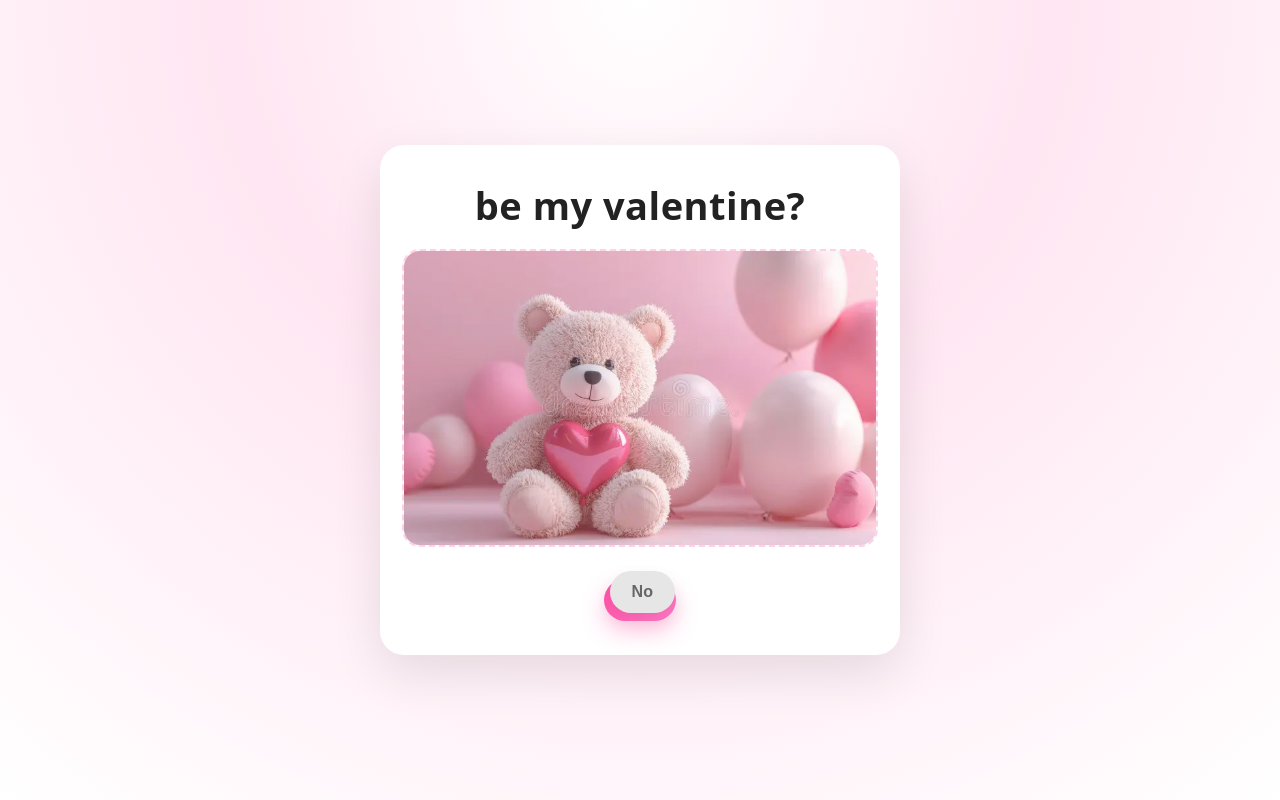
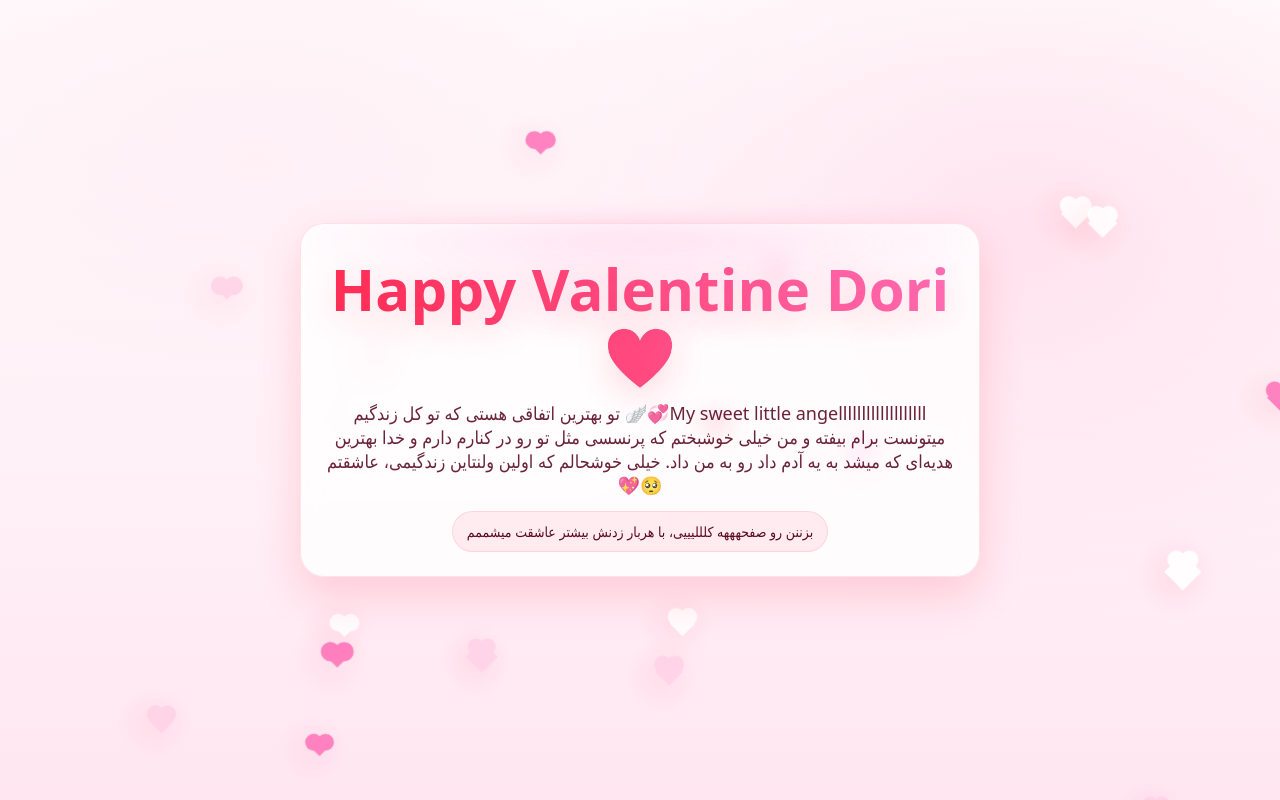
Before and after one commit to AIDGH/Valentine, a plain HTML site: page index.html in a window 1280 px wide. Drawn offline with Linux system fonts and the light colour scheme.

Commit message:
Add files via upload

```diff
--- a/index.html
+++ b/index.html
@@ -1,193 +1,277 @@
 <!doctype html>
-<html lang="en">
+<html lang="fa" dir="rtl">
 <head>
-  <meta charset="UTF-8" />
-  <meta name="viewport" content="width=device-width, initial-scale=1.0" />
-  <title>Be My Valentine</title>
+  <meta charset="utf-8" />
+  <meta name="viewport" content="width=device-width, initial-scale=1" />
+  <title>ولنتاینت مبارک</title>
   <style>
     :root{
-      --pink:#ff4fa3;
-      --pink2:#ff79c6;
-      --gray:#e6e6e6;
-      --text:#222;
+      --red:#ff2d55;
+      --pink:#ff6fb7;
+      --soft:#ffe6f1;
+      --white:#ffffff;
+      --bg1:#fff0f6;
+      --bg2:#ffe3ee;
+      --shadow: 0 18px 45px rgba(255, 45, 85, .18);
     }
 
-    * { box-sizing: border-box; }
+    *{ box-sizing:border-box; }
+    html,body{ height:100%; margin:0; font-family: system-ui, -apple-system, "Segoe UI", Tahoma, sans-serif; }
+
     body{
-      margin:0;
-      min-height:100vh;
-      display:grid;
-      place-items:center;
-      font-family: system-ui, -apple-system, Segoe UI, Roboto, Arial, sans-serif;
-      background: radial-gradient(circle at top, #fff 0%, #ffe6f2 40%, #ffffff 100%);
-      color:var(--text);
+      overflow:hidden;
+      background:
+        radial-gradient(1200px 700px at 20% 20%, var(--bg1), transparent 60%),
+        radial-gradient(1000px 700px at 80% 30%, var(--bg2), transparent 55%),
+        linear-gradient(180deg, #fff, var(--soft));
+      display:flex;
+      align-items:center;
+      justify-content:center;
+      color:#5a0b22;
     }
 
+    /* کارت وسط */
     .card{
-      width:min(520px, 92vw);
-      background:#fff;
+      position:relative;
+      width:min(92vw, 680px);
+      padding:28px 22px 24px;
       border-radius:24px;
-      padding:28px 22px 26px;
-      box-shadow: 0 18px 50px rgba(0,0,0,.10);
+      background: rgba(255,255,255,.82);
+      backdrop-filter: blur(10px);
+      box-shadow: var(--shadow);
+      border:1px solid rgba(255, 45, 85, .12);
       text-align:center;
-      position:relative;
+      z-index:3;
     }
 
-    h1{
-      margin: 6px 0 18px;
-      font-size: clamp(28px, 4vw, 38px);
-      letter-spacing:.5px;
-      text-transform: lowercase;
+    .title{
+      font-size: clamp(34px, 6vw, 58px);
+      line-height:1.15;
+      margin: 4px 0 12px;
+      letter-spacing: .2px;
+      background: linear-gradient(90deg, var(--red), var(--pink));
+      -webkit-background-clip: text;
+      background-clip:text;
+      color:transparent;
+      font-weight: 900;
+      text-shadow: 0 10px 35px rgba(255,45,85,.18);
     }
 
-    .img-wrap{
-      width: 100%;
-      border-radius:18px;
-      overflow:hidden;
-      background: #fafafa;
-      border: 2px dashed #ffd1e7;
-      aspect-ratio: 16 / 10;
-      display:grid;
-      place-items:center;
-      margin-bottom: 18px;
-      position:relative;
+    .subtitle{
+      font-size: clamp(14px, 2.3vw, 18px);
+      margin: 0 0 14px;
+      opacity:.9;
     }
 
-    .img-wrap img{
+    .note{
+      display:inline-block;
+      padding:10px 14px;
+      border-radius:999px;
+      background: rgba(255, 45, 85, .08);
+      border: 1px solid rgba(255, 45, 85, .12);
+      font-size: 14px;
+    }
+
+    /* پس‌زمینه‌ی قلب‌های شناور */
+    .floaters{
+      position:fixed;
+      inset:0;
+      z-index:1;
+      pointer-events:none;
+      overflow:hidden;
+    }
+
+    .heart{
+      position:absolute;
+      width: 18px;
+      height: 18px;
+      transform: rotate(45deg);
+      opacity:.85;
+      filter: drop-shadow(0 10px 16px rgba(255,45,85,.18));
+      animation: drift linear infinite;
+    }
+    .heart::before,
+    .heart::after{
+      content:"";
+      position:absolute;
+      width: 18px;
+      height: 18px;
+      border-radius:50%;
+      background: inherit;
+    }
+    .heart::before{ left:-9px; top:0; }
+    .heart::after{ left:0; top:-9px; }
+
+    @keyframes drift{
+      0% { transform: translateY(30px) rotate(45deg) scale(.9); }
+      50%{ transform: translateY(-22px) rotate(45deg) scale(1.08); }
+      100%{ transform: translateY(30px) rotate(45deg) scale(.9); }
+    }
+
+    /* صحنه کانواس (انفجار) */
+    canvas{
+      position:fixed;
+      inset:0;
       width:100%;
       height:100%;
-      object-fit:cover;
-      display:block;
+      z-index:2;
+      pointer-events:none;
     }
 
-    .placeholder{
+    /* درخشش نرم روی کارت */
+    .glow{
       position:absolute;
-      inset:0;
-      display:grid;
-      place-items:center;
-      padding:16px;
-      color:#777;
-      font-size:14px;
-      background: linear-gradient(135deg, rgba(255,79,163,.08), rgba(0,0,0,0));
+      inset:-2px;
+      border-radius:26px;
+      background: radial-gradient(600px 200px at 50% 0%, rgba(255,111,183,.35), transparent 60%);
+      opacity:.55;
+      z-index:-1;
+      filter: blur(10px);
     }
 
-    .buttons{
-      display:flex;
-      gap:12px;
-      justify-content:center;
-      align-items:center;
-      padding-top: 6px;
-      position:relative;
-      height:64px; /* فضا برای فرار کردن No */
-    }
-
-    button{
-      border:none;
-      border-radius:999px;
-      padding: 12px 22px;
-      font-weight:700;
-      font-size:16px;
-      cursor:pointer;
-      transition: transform .08s ease, box-shadow .15s ease, filter .15s ease;
-      user-select:none;
-      -webkit-tap-highlight-color: transparent;
-    }
-
-    #yesBtn{
-      background: linear-gradient(135deg, var(--pink), var(--pink2));
-      color:white;
-      box-shadow: 0 10px 22px rgba(255,79,163,.35);
-    }
-    #yesBtn:hover{ filter: brightness(1.03); transform: translateY(-1px); }
-    #yesBtn:active{ transform: translateY(1px) scale(.98); }
-
-    #noBtn{
-      background: var(--gray);
-      color:#666;
-      position:absolute; /* تا بتونه جابه‌جا بشه */
-      left: 50%;
-      transform: translateX(80px); /* کنار Yes شروع بشه */
-      cursor: not-allowed; /* ولی کلیک نخواهد شد */
-      box-shadow: 0 8px 18px rgba(0,0,0,.06);
+    /* احترام به کاهش حرکت */
+    @media (prefers-reduced-motion: reduce){
+      .heart{ animation:none; }
     }
   </style>
 </head>
+<body>
+  <div class="floaters" id="floaters" aria-hidden="true"></div>
+  <canvas id="fx"></canvas>
 
-<body>
- <div class="card">
-  <h1 style="font-weight:550;">Be my valentine?</h1>
-
-    <div class="img-wrap">
-      <!-- لینک عکس رو اینجا بذار -->
-      <img id="valImg" src="Teddy.webp" alt="valentine image"
-           onerror="this.style.display='none'; document.querySelector('.placeholder').style.display='grid';" />
-      <div class="placeholder">
-      </div>
-    </div>
-
-    <div class="buttons" id="arena">
-      <button id="yesBtn">Yes</button>
-      <button id="noBtn" type="button" aria-disabled="true">No</button>
-    </div>
+  <div class="card">
+    <div class="glow"></div>
+    <div class="title">Happy Valentine Dori❤️</div>
+    <div class="subtitle">My sweet little angelllllllllllllllllll💞🪽 تو بهترین اتفاقی هستی که تو کل زندگیم میتونست برام بیفته
+       و من خیلی خوشبختم که پرنسسی مثل تو رو در کنارم دارم و خدا بهترین هدیه‌ای که میشد به یه آدم داد رو به من داد.
+      خیلی خوشحالم که اولین ولنتاین زندگیمی، عاشقتم🥺💖</div>
+    <div class="note">بزننن رو صفحهههه کلللیییی، با هربار زدنش بیشتر عاشقت میشممم</div>
   </div>
 
   <script>
-    const yesBtn = document.getElementById("yesBtn");
-    const noBtn  = document.getElementById("noBtn");
-    const arena  = document.getElementById("arena");
+    // ===== قلب‌های شناور پس‌زمینه =====
+    const floaters = document.getElementById("floaters");
+    const COLORS = ["#ff2d55", "#ff6fb7", "#ffffff", "#ffd1e6"];
 
-    // Yes کلیک‌پذیر
-    yesBtn.addEventListener("click", () => {
-      setTimeout(() => {
-        window.location.href = "yes.html";
-      }, 800); // یکم صبر کن صدا شروع شه
-    });
-    // No: جلوگیری کامل از کلیک (حتی کیبورد)
-    ["click","mousedown","mouseup","pointerdown","pointerup","touchstart","keydown"].forEach(evt=>{
-      noBtn.addEventListener(evt, (e) => {
-        e.preventDefault();
-        e.stopPropagation();
-        return false;
-      }, {passive:false});
-    });
+    function rand(min, max){ return Math.random() * (max - min) + min; }
 
-    function moveNoButton() {
-      const arenaRect = arena.getBoundingClientRect();
-      const btnRect = noBtn.getBoundingClientRect();
-
-      const padding = 6;
-      const maxX = arenaRect.width - btnRect.width - padding;
-      const maxY = arenaRect.height - btnRect.height - padding;
-
-      // جای تصادفی داخل محدوده دکمه‌ها
-      const x = Math.max(padding, Math.random() * maxX);
-      const y = Math.max(padding, Math.random() * maxY);
-
-      noBtn.style.left = `${x}px`;
-      noBtn.style.top  = `${y}px`;
-      noBtn.style.transform = "none";
+    const heartCount = 20;
+    for(let i=0;i<heartCount;i++){
+      const h = document.createElement("div");
+      h.className = "heart";
+      const size = rand(10, 26);
+      h.style.width = size + "px";
+      h.style.height = size + "px";
+      h.style.left = rand(0, 100) + "vw";
+      h.style.top  = rand(0, 100) + "vh";
+      h.style.background = COLORS[Math.floor(rand(0, COLORS.length))];
+      h.style.animationDuration = rand(2.6, 6.2) + "s";
+      h.style.animationDelay = rand(0, 2) + "s";
+      floaters.appendChild(h);
     }
 
-    // وقتی موس نزدیک شد/رفت روش، فرار کنه 😄
-    noBtn.addEventListener("mouseenter", moveNoButton);
-    noBtn.addEventListener("mousemove", moveNoButton);
-    noBtn.addEventListener("pointerenter", moveNoButton);
+    // ===== انفجار کانواس (ذرات قلبی) =====
+    const canvas = document.getElementById("fx");
+    const ctx = canvas.getContext("2d");
+    let W, H, DPR;
 
-    // برای موبایل هم با نزدیک شدن لمس، جابه‌جا بشه
-    arena.addEventListener("touchstart", (e) => {
-      // اگر لمس نزدیک دکمه No بود، جابه‌جا کن
-      const t = e.touches[0];
-      const r = noBtn.getBoundingClientRect();
-      const near = (t.clientX >= r.left-40 && t.clientX <= r.right+40 &&
-                    t.clientY >= r.top-40  && t.clientY <= r.bottom+40);
-      if (near) moveNoButton();
+    function resize(){
+      DPR = Math.max(1, Math.min(2, window.devicePixelRatio || 1));
+      W = canvas.width  = Math.floor(innerWidth * DPR);
+      H = canvas.height = Math.floor(innerHeight * DPR);
+      canvas.style.width = innerWidth + "px";
+      canvas.style.height = innerHeight + "px";
+      ctx.setTransform(DPR,0,0,DPR,0,0);
+    }
+    addEventListener("resize", resize, {passive:true});
+    resize();
+
+    const particles = [];
+    function makeHeartPath(x, y, s){
+      // قلب کوچک با منحنی بزیه
+      ctx.beginPath();
+      ctx.moveTo(x, y);
+      ctx.bezierCurveTo(x - s, y - s, x - 2*s, y + s/3, x, y + 1.7*s);
+      ctx.bezierCurveTo(x + 2*s, y + s/3, x + s, y - s, x, y);
+      ctx.closePath();
+    }
+
+    function burst(x, y){
+      const n = 120;
+      for(let i=0;i<n;i++){
+        const ang = rand(0, Math.PI * 2);
+        const spd = rand(2.2, 7.2);
+        particles.push({
+          x, y,
+          vx: Math.cos(ang) * spd,
+          vy: Math.sin(ang) * spd - rand(1, 4),
+          g: rand(0.05, 0.12),
+          r: rand(3.5, 7.5),
+          rot: rand(0, Math.PI*2),
+          vr: rand(-0.18, 0.18),
+          life: rand(55, 110),
+          color: COLORS[Math.floor(rand(0, COLORS.length))]
+        });
+      }
+    }
+
+    function tick(){
+      ctx.clearRect(0,0,innerWidth, innerHeight);
+
+      for(let i=particles.length-1;i>=0;i--){
+        const p = particles[i];
+        p.life -= 1;
+        p.vy += p.g;
+        p.x  += p.vx;
+        p.y  += p.vy;
+        p.rot += p.vr;
+
+        if(p.life <= 0 || p.y > innerHeight + 40) {
+          particles.splice(i,1);
+          continue;
+        }
+
+        const alpha = Math.min(1, p.life / 40);
+        ctx.save();
+        ctx.globalAlpha = alpha;
+        ctx.translate(p.x, p.y);
+        ctx.rotate(p.rot);
+        ctx.fillStyle = p.color;
+
+        // قلب (یا دایره‌ی براق سفید)
+        if (p.color === "#ffffff") {
+          ctx.beginPath();
+          ctx.arc(0, 0, p.r, 0, Math.PI*2);
+          ctx.fill();
+        } else {
+          makeHeartPath(0, -p.r*0.6, p.r*0.6);
+          ctx.fill();
+        }
+
+        ctx.restore();
+      }
+
+      requestAnimationFrame(tick);
+    }
+    tick();
+
+    // اولین "ترکیدن" بعد از لود
+    function firstBoom(){
+      burst(innerWidth * 0.5, innerHeight * 0.34);
+      setTimeout(() => burst(innerWidth * 0.35, innerHeight * 0.42), 220);
+      setTimeout(() => burst(innerWidth * 0.65, innerHeight * 0.42), 420);
+    }
+
+    // بعضی مرورگرها بدون تعامل کاربر صدا/چیزهای عجیب رو محدود می‌کنن،
+    // پس ما فقط افکت بصری داریم.
+    window.addEventListener("load", () => {
+      firstBoom();
+    }, {once:true});
+
+    // با کلیک/تاچ دوباره بترکه
+    window.addEventListener("pointerdown", (e) => {
+      burst(e.clientX, e.clientY);
     }, {passive:true});
-
-    // یک بار هم ابتدای کار کمی جابه‌جا کنیم
-    window.addEventListener("load", () => {
-      // دکمه No از حالت اولیه بیاد داخل arena
-      moveNoButton();
-    });
   </script>
 </body>
 </html>
```
